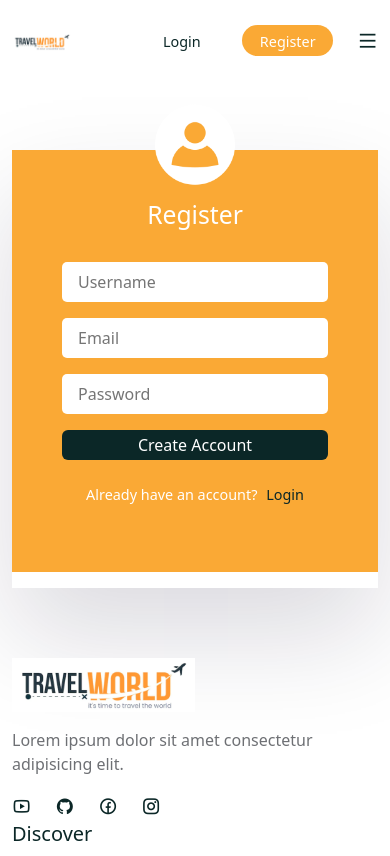
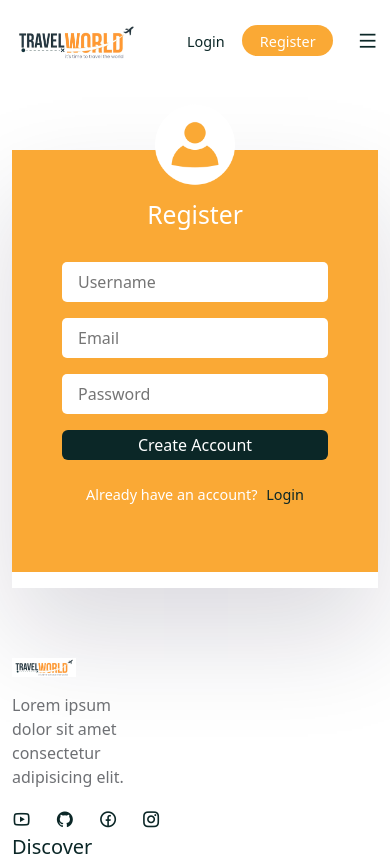
Before and after one commit to jemishsakariya/Tour-Management, a React (Create React App) app in the folder frontend/: page /register in a window 390 px wide. Shown: the top 856 px of the page. Built offline with nearby package versions, Linux system fonts and the light colour scheme; the HTML template or start-up script is replaced by a standard one; a web font is replaced by a local one.

Commit message:
Responsive

```diff
--- a/frontend/src/App.css
+++ b/frontend/src/App.css
@@ -107,8 +107,16 @@ ul {
   }
 }
 
-@media only screen and (max-width:768px){
-  .section__subtitle{
+@media only screen and (max-width:768px) {
+  .section__subtitle {
     font-size: 1.3rem;
   }
 }
+
+@media only screen and (max-width: 426px) {
+
+  html,
+  body {
+    overflow-x: hidden;
+  }
+}
--- a/frontend/src/components/Header/Header.js
+++ b/frontend/src/components/Header/Header.js
@@ -89,7 +89,7 @@ const Header = () => {
 
               {/* menu end */}
               <div className="nav__right d-flex align-items-center gap-4">
-                <div className="nav__btns d-flex align-items-center gap-4">
+                <div className="nav__btns d-flex align-items-center">
                   {user ? (
                     <>
                       <h5 className="mb-0">{user.username}</h5>
--- a/frontend/src/components/Header/header.css
+++ b/frontend/src/components/Header/header.css
@@ -12,11 +12,21 @@
     margin-bottom: 0;
 }
 
+.nav__item {
+    display: flex;
+    align-items: center;
+    justify-content: center;
+    height: 24px;
+}
+
 .nav__item a {
     text-decoration: none;
     color: var(--heading-color);
     font-weight: 500;
     font-size: 1.1rem;
+    display: flex;
+    align-items: center;
+    height: 24px;
 }
 
 .nav__item a:hover {
@@ -45,10 +55,22 @@
     z-index: 999;
 }
 
+.nav__btns {
+    gap: 16px;
+}
+
+.navigation {
+    padding-right: 5rem;
+}
+
 /* make it responsive */
 @media only screen and (max-width:992px) {
+    .logo {
+        width: 20%;
+    }
+
     .logo img {
-        width: 20%;
+        width: 100%;
     }
 
     .navigation {
@@ -66,7 +88,7 @@
         position: absolute;
         top: 0;
         right: 0;
-        width: calc(100% - 75%);
+        width: calc(100% - 50%) !important;
         height: 100%;
         background: #fff;
         flex-direction: column;
@@ -82,14 +104,26 @@
     .mobile__menu {
         display: block;
     }
+
+    .nav__btns {
+        gap: 16px;
+    }
 }
 
 @media only screen and (max-width:768px) {
+    .logo {
+        width: 35%;
+    }
+
     .logo img {
-        width: 45%;
+        width: 100%;
     }
 
     .menu {
         width: calc(100% - 50%);
     }
+
+    .nav__btns {
+        gap: 0 !important;
+    }
 }
--- a/frontend/src/shared/newsletter.css
+++ b/frontend/src/shared/newsletter.css
@@ -67,4 +67,8 @@
     .newsletter__content p {
         display: none;
     }
+
+    .newaletter__img img {
+        display: none;
+    }
 }
--- a/frontend/src/styles/home.css
+++ b/frontend/src/styles/home.css
@@ -115,6 +115,10 @@
 }
 
 @media only screen and (max-width:992px) {
+    .hero__content {
+        padding-top: 0;
+    }
+
     .hero__content h1 {
         font-size: 2.7rem;
     }
@@ -135,12 +139,17 @@
         font-size: 2rem;
     }
 
-    .experience__img{
+
+    .experience__img {
         margin-top: 2rem;
     }
 }
 
 @media only screen and (max-width:576px) {
+    .hero__content {
+        padding-top: 0;
+    }
+
     .hero__content h1 {
         font-size: 1.8rem;
         color: var(--text-color);
```
